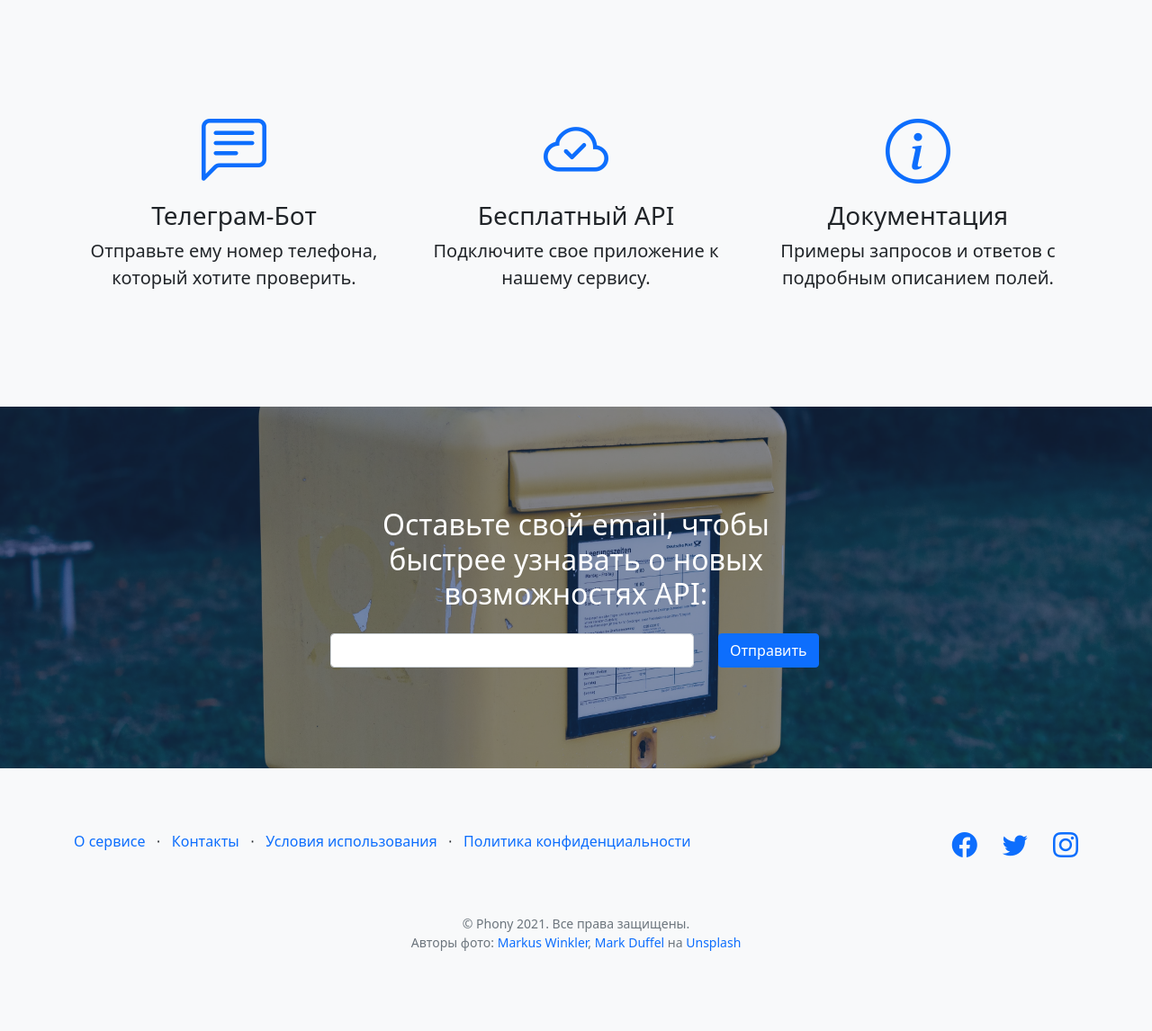
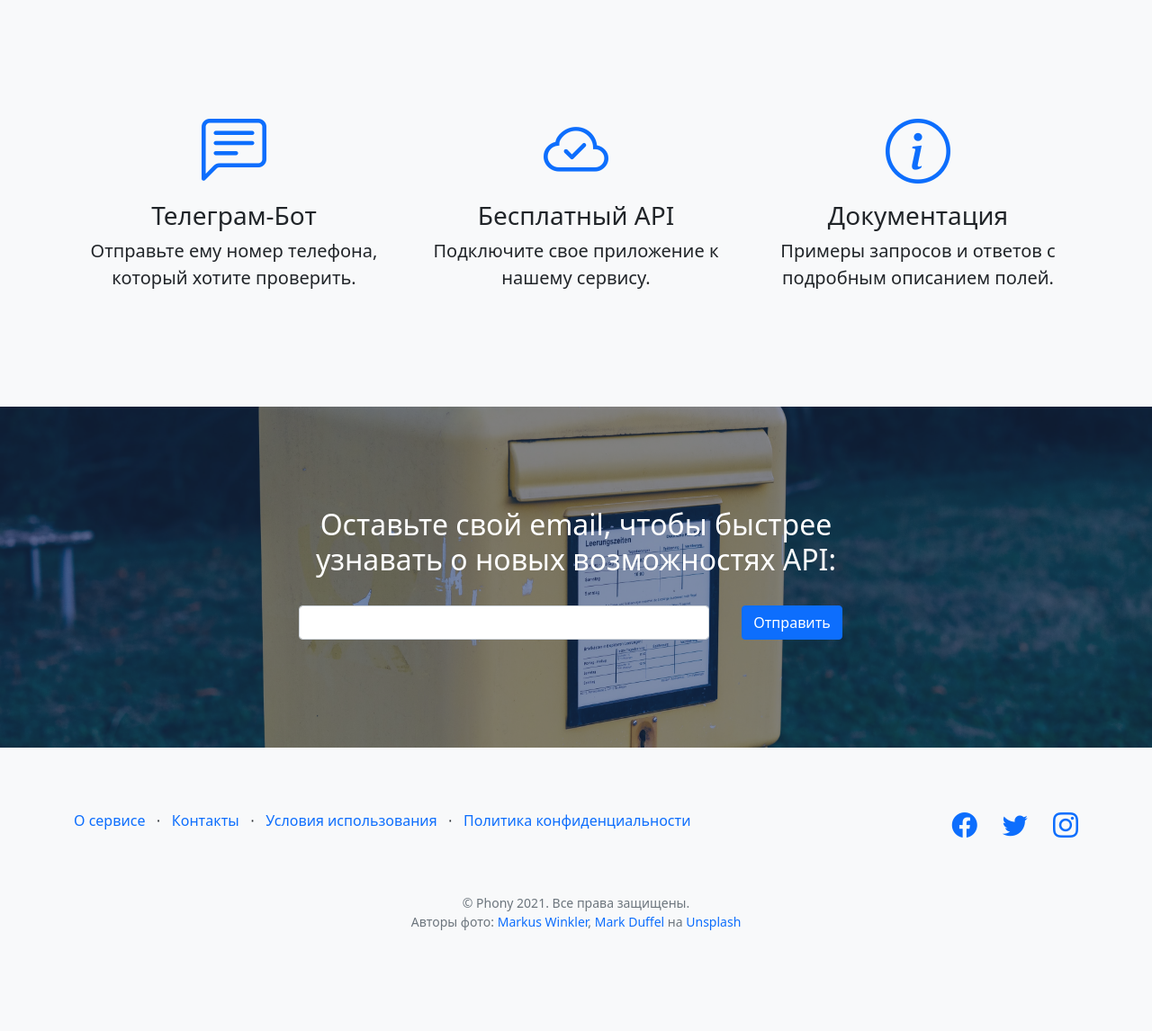
Before and after one commit to Archie04682/phone-checker, a Flask app: page / in a window 1280 px wide. Shown: the part 716-1862 px from the top of the page at 90% size. After the commit the page ends 1750 px from the top, so only its background shows below. Run offline with Flask 2, Linux system fonts and the light colour scheme; some libraries are stand-ins or nearby versions.

Commit message:
fixed adaptive email field and button on index.html

```diff
--- a/templates/index.html
+++ b/templates/index.html
@@ -137,14 +137,14 @@
     {#</section>#}
     <!-- Call to Action-->
     <section class="call-to-action text-white text-center" id="signup">
-        <div class="container position-relative">
+        <div class="container-fluid position-relative">
             <div class="row justify-content-center">
-                <div class="col-xl-6">
+                <div class="col-md-6 col-sm-8 col-10">
                     <h2 class="mb-4">Оставьте свой email, чтобы быстрее узнавать о новых возможностях API:</h2>
                     <form method="POST" action="/" novalidate>
                         {{ emailForm.csrf_token }}
                         <div class="row">
-                            <div class="col">
+                            <div class="col-md-9 col-sm-8 col-9 mb-2 mt-2 m-auto">
                                 {{ emailForm.email(class_="form-control") }}
                                 {% if emailForm.email.errors %}
                                     <ul class="errors">
@@ -154,7 +154,7 @@
                                     </ul>
                                 {% endif %}
                             </div>
-                            <div class="col-3">
+                            <div class="col-md-3 col-sm-4 col-12 mb-2 mt-2">
                                 {{ emailForm.submit(class_="btn btn-primary btn-block") }}
                             </div>
                         </div>
```
